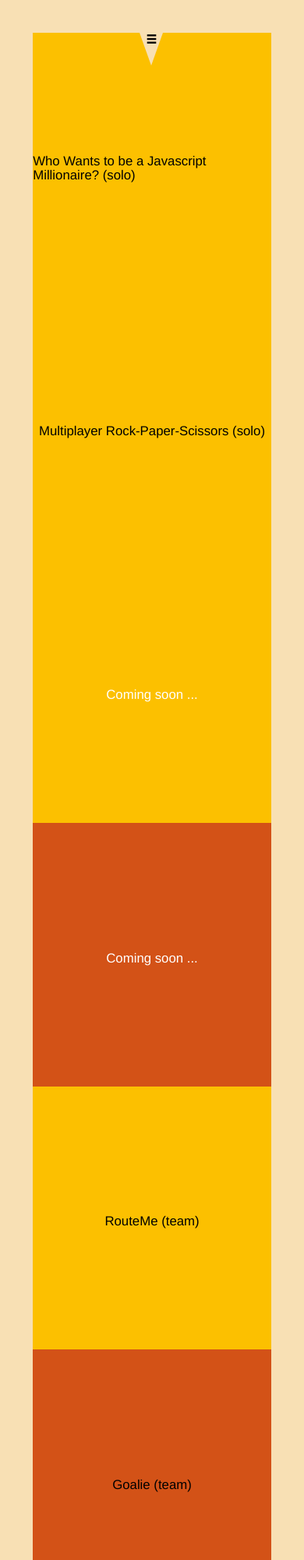
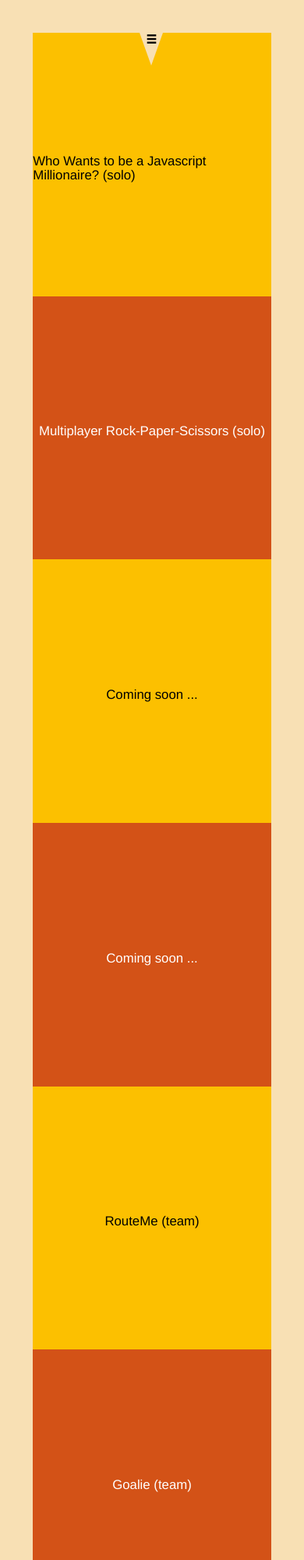
Before and after one commit to chulinguy/Basic-Portfolio, a plain HTML site: page portfolio.html in a window 390 px wide. Shown: the top 2000 px of the page at 78% size. Drawn offline with nearby package versions, Linux system fonts and the light colour scheme.

```diff
--- a/assets/css/style.css
+++ b/assets/css/style.css
@@ -196,8 +196,12 @@
 }
 
 .need-background, .dropdown-menu {
-    background-color: rgba(255,255,255,  0.6)
-  }
+  background-color: rgba(255,255,255,  0.6)
+}
+
+.white-text {
+  color: white
+}
 
 ::-webkit-input-placeholder { color:#D3D3D3; }
 ::-moz-placeholder { color:#D3D3D3; } /* firefox 19+ */
@@ -219,10 +223,12 @@
   .even, .odd {
     width: 100%;
     background-color: #FCC000;
+    color: black
   }
 
-  #title, #portfolio, #philosophy, #social-network, #about-me-right, #contact-me-right{
+  #title, #portfolio, #philosophy, #social-network, #about-me-right, #contact-me-right, #RPS{
     background-color: #D35217;
+    color: white
   }
 
   #portfolio, #social-network {
--- a/assets/javascript/app.js
+++ b/assets/javascript/app.js
@@ -10,6 +10,7 @@
   )
 }, 500);
 
+$('[data-toggle="tooltip"]').tooltip();
 
 function bounce($elem) {
     $elem.effect('bounce', { times: 1, distance: 10 }, 1200, ()=>{
--- a/portfolio.html
+++ b/portfolio.html
@@ -24,10 +24,10 @@
     </ul>
     <div class='row' id='row1'>
       <div class='col-xs-6 odd' id='about-me'>
-        <a href='https://chulinguy.github.io/TriviaGame/'><h3>Who Wants to be a Javascript Millionaire? (solo)</h3></a>
+        <a href='https://chulinguy.github.io/TriviaGame/'><h3 >Who Wants to be a Javascript Millionaire? (solo)</h3></a>
       </div>
       <div class='col-xs-6 even' id='RPS'>
-        <a href='https://chulinguy.github.io/RPS-multiplayer/'><h3>Multiplayer Rock-Paper-Scissors (solo)</h3></a>
+        <a href='https://chulinguy.github.io/RPS-multiplayer/'><h3 class='white-text'>Multiplayer Rock-Paper-Scissors (solo)</h3></a>
       </div>
     </div>
     <div class='row' id='row2'>
@@ -43,7 +43,7 @@
         <a href='https://chulinguy.github.io/Trip-Comparator/'><h3>RouteMe (team) </h3></a>
       </div>
       <div class='col-xs-6 even' id='philosophy'>
-        <a href='https://goalie-teamgb.herokuapp.com/'><h3>Goalie (team)</h3></a>
+        <a href='https://goalie-teamgb.herokuapp.com/'><h3 class='white-text'>Goalie (team)</h3></a>
       </div>
     </div>
     <div class='row' id='row4'>
@@ -59,6 +59,7 @@
 
   <script src="https://ajax.googleapis.com/ajax/libs/jquery/1.11.3/jquery.min.js"></script>
   <script src="https://maxcdn.bootstrapcdn.com/bootstrap/3.3.7/js/bootstrap.min.js"></script>
+  <script src='assets/javascript/app.js'></script>
 
 </body>
 </html>
```
Also changed, not shown: about.html (+3 -3 lines), 1 other file.
